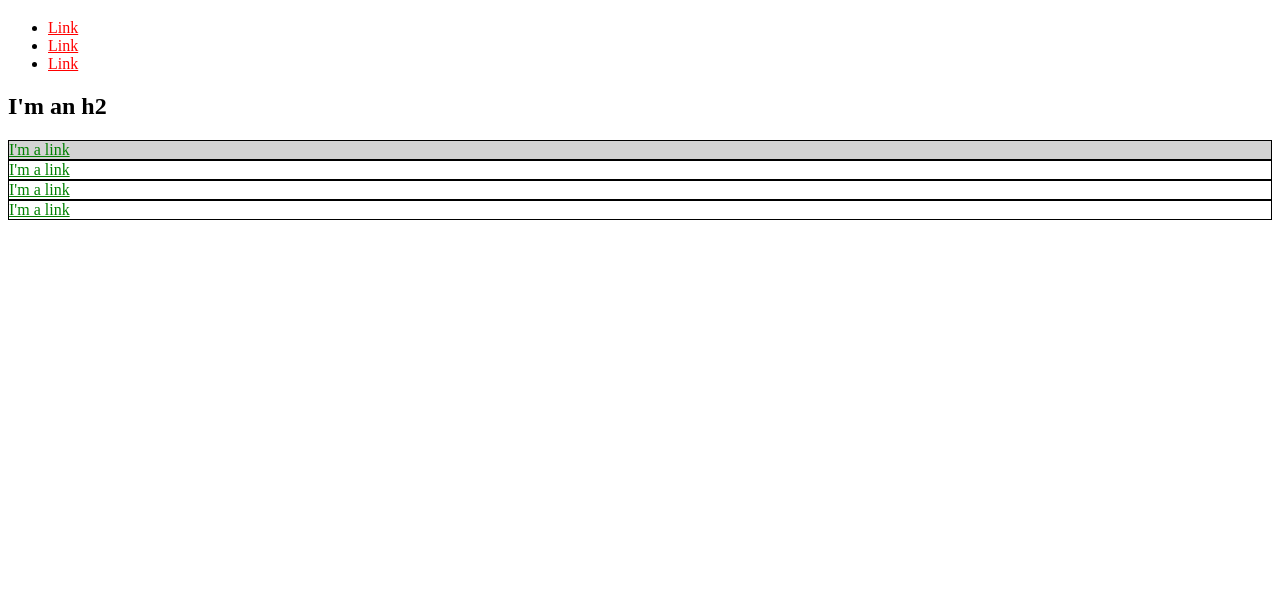
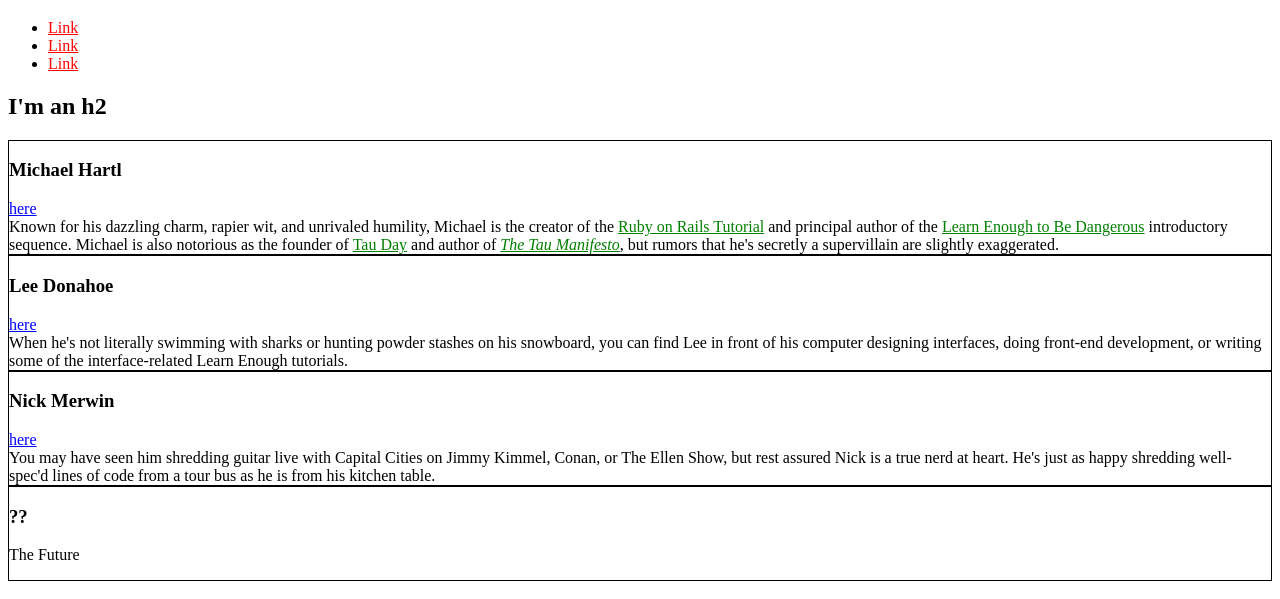
Before and after one commit to Taylor-bears/Taylor-bears.github.io, a plain HTML site: page index.html in a window 1280 px wide. Shown: the part 61-660 px from the top of the page. Drawn offline with Linux system fonts and the light colour scheme.

Commit message:
Finish 6

```diff
--- a/index.html
+++ b/index.html
@@ -4,16 +4,19 @@
     <title>Test Page: Don't Panic</title>
     <meta charset="utf-8">
     <style>
+        /* GLOBAL STYLES */
         a{
             color: red;
         }
-        #exec-bio{
-            background-color: lightgray;
+        /* SOCIAL STYLES */
+        .social-link{
+            color: blue;
         }
+        /* BIO STYLES*/
         .bio-box{
             border: 1px solid black;
         }
-        .bio-box a{
+        .bio-copy a{
             color: green;
         }
     </style>
@@ -32,17 +35,48 @@
     </li>
 </ul>
 <h2>I'm an h2</h2>
-<div id="exec-bio" class="bio-box">
-    <a href="https://example.com/">I'm a link</a>
+<div class="bio-box">
+    <h3>Michael Hartl</h3>
+    <a href="https://twitter.com/mhartl" class="social-link">here</a>
+    <div class="bio-copy">
+        Known for his dazzling charm, rapier wit, and unrivaled humility,
+        Michael is the creator of the
+        <a href="https://www.railstutorial.org/">Ruby on Rails
+            Tutorial</a> and principal author of the
+        <a href="https://learnenough.com/">
+            Learn Enough to Be Dangerous</a> introductory sequence. Michael
+        is also notorious as the founder of
+        <a href="http://tauday.com/">Tau Day</a> and author of
+        <a href="http://tauday.com/tau-manifesto"><em>The Tau
+            Manifesto</em></a>, but rumors that he's secretly a supervillain
+        are slightly exaggerated.
+    </div>
 </div>
 <div class="bio-box">
-    <a href="https://example.com/">I'm a link</a>
+    <h3>Lee Donahoe</h3>
+    <a href="https://twitter.com/leedonahoe" class="social-link">here</a>
+    <div class="bio-copy">
+        When he's not literally swimming with sharks or hunting powder stashes on
+        his snowboard, you can find Lee in front of his computer designing
+        interfaces, doing front-end development, or writing some of the
+        interface-related Learn Enough tutorials.
+    </div>
 </div>
 <div class="bio-box">
-    <a href="https://example.com/">I'm a link</a>
+    <h3>Nick Merwin</h3>
+    <a href="https://twitter.com/nickmerwin" class="social-link">here</a>
+    <div class="bio-copy">
+        You may have seen him shredding guitar live with Capital Cities on Jimmy
+        Kimmel, Conan, or The Ellen Show, but rest assured Nick is a true nerd at
+        heart. He's just as happy shredding well-spec'd lines of code from a tour
+        bus as he is from his kitchen table.
+    </div>
 </div>
 <div class="bio-box">
-    <a href="https://example.com/">I'm a link</a>
+    <h3>??</h3>
+    <p>
+        The Future
+    </p>
 </div>
 </body>
 </html>
```
